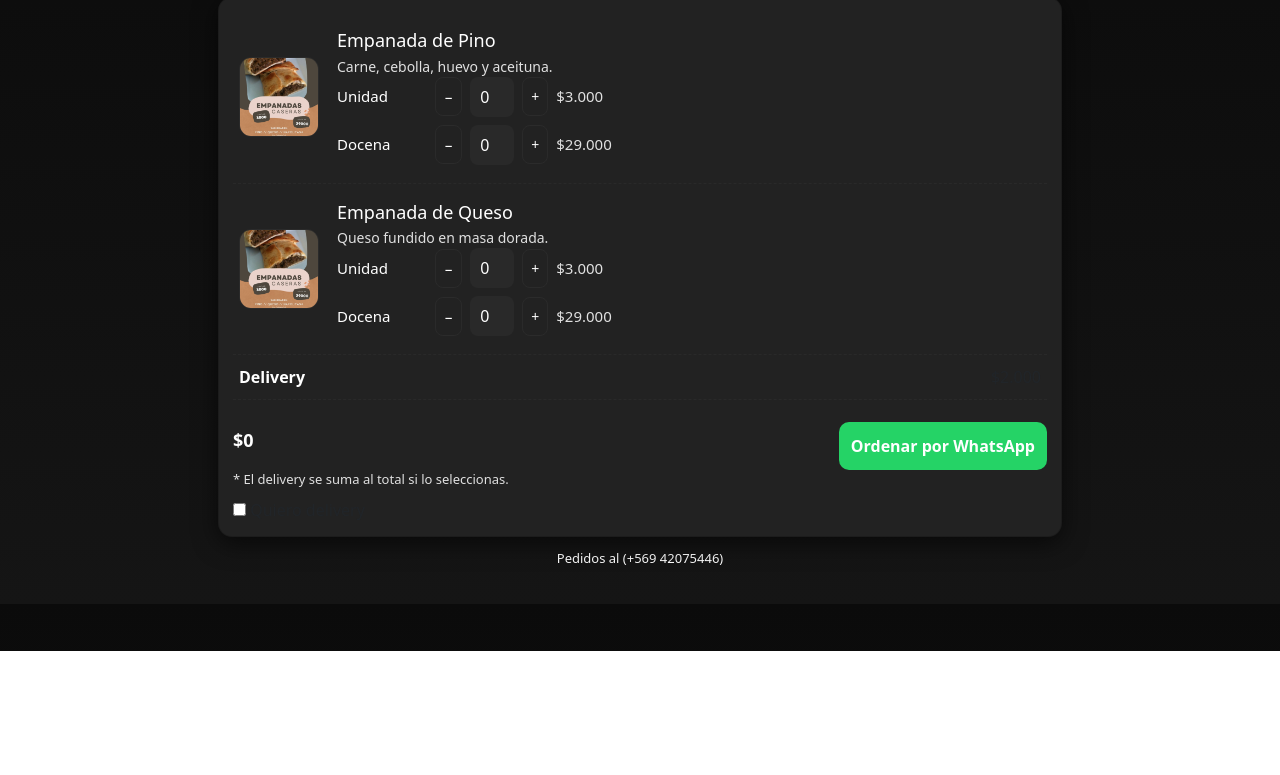
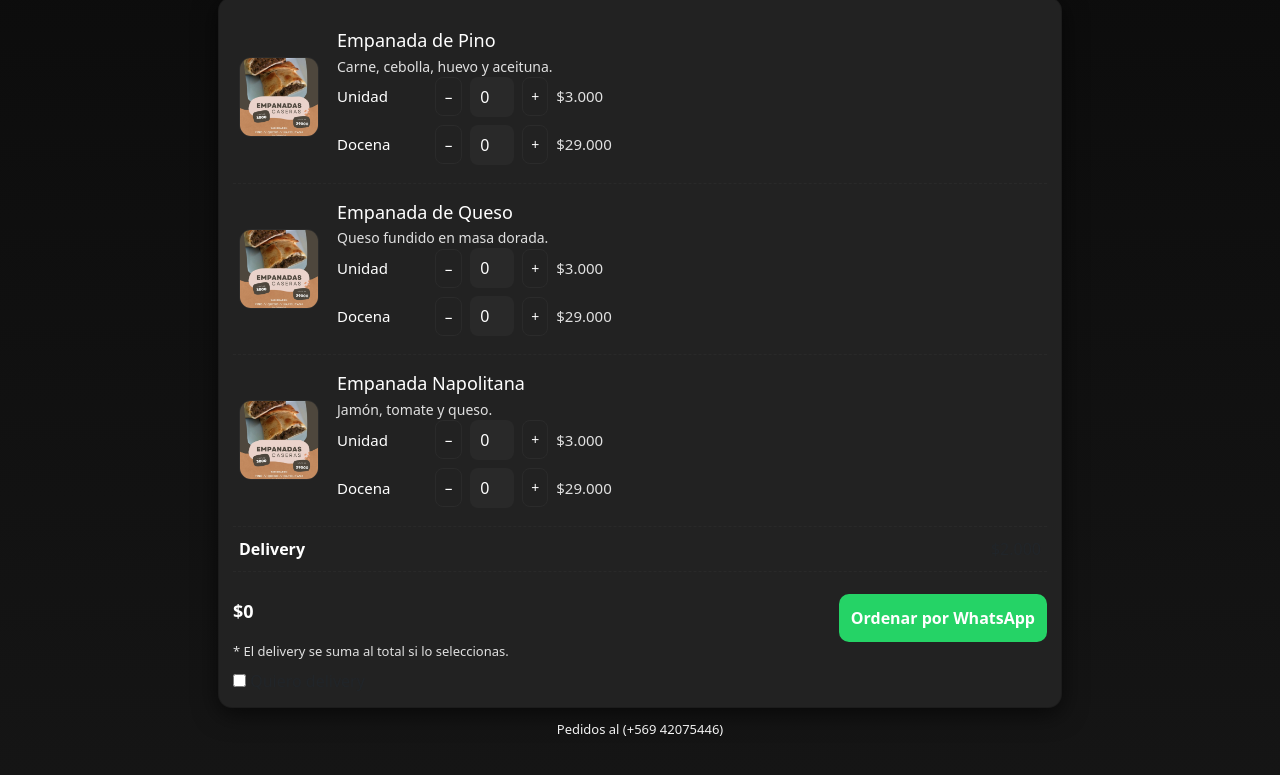
Before and after one commit to SangsterPrime/Empanadas, a plain HTML site: page index.html in a window 1280 px wide. Shown: the part 149-924 px from the top of the page. Before the commit the page ends 800 px from the top, so only its background shows below. Drawn offline with nearby package versions, Linux system fonts and the light colour scheme.

Commit message:
Añade Empanada Napolitana al menú
actualiza precios Añade Empanada Napolitana al menú y actualiza precios

```diff
--- a/index.html
+++ b/index.html
@@ -124,6 +124,37 @@
           </div>
         </div>
       </div>
+
+      <!-- Empanada Napolitana -->
+      <div class="menu-item">
+        <div class="item-thumb">
+          <img src="empanadas_caseras.jpg" alt="Empanada Napolitana">
+        </div>
+        <div class="item-info">
+          <h3>Empanada Napolitana</h3>
+          <p>Jamón, tomate y queso.</p>
+          <div class="options">
+            <div class="option-row">
+              <span class="option-label">Unidad</span>
+              <div class="controls">
+                <button class="icon btn btn-outline-light btn-sm" onclick="changeQty('napolitana',-1)">−</button>
+                <input type="number" min="0" value="0" class="qty" id="qty_napolitana">
+                <button class="icon btn btn-outline-light btn-sm" onclick="changeQty('napolitana',1)">+</button>
+              </div>
+              <span class="option-price">$3.000</span>
+            </div>
+            <div class="option-row">
+              <span class="option-label">Docena</span>
+              <div class="controls">
+                <button class="icon btn btn-outline-light btn-sm" onclick="changeQty('docena_napolitana',-1)">−</button>
+                <input type="number" min="0" value="0" class="qty" id="qty_docena_napolitana">
+                <button class="icon btn btn-outline-light btn-sm" onclick="changeQty('docena_napolitana',1)">+</button>
+              </div>
+              <span class="option-price">$29.000</span>
+            </div>
+          </div>
+        </div>
+      </div>
       <div class="delivery-row">
         <span class="delivery-label">Delivery</span>
         <span class="delivery-price">$2.000</span>
@@ -143,7 +174,7 @@
 
   <script>
     const phone = "56942075446";
-    const prices = { pino: 3000, queso: 3000, docena_pino: 29000, docena_queso: 29000, delivery: 2000 };
+    const prices = { pino: 3000, queso: 3000, napolitana: 3000, docena_pino: 29000, docena_queso: 29000, docena_napolitana: 29000, delivery: 2000 };
     function changeQty(type, delta) {
       const qtyInput = document.getElementById('qty_' + type);
       let val = parseInt(qtyInput.value) || 0;
@@ -156,27 +187,33 @@
     function updateTotal() {
       const qtyPino = parseInt(document.getElementById('qty_pino').value) || 0;
       const qtyQueso = parseInt(document.getElementById('qty_queso').value) || 0;
+      const qtyNapolitana = parseInt(document.getElementById('qty_napolitana').value) || 0;
       const qtyDocenaPino = parseInt(document.getElementById('qty_docena_pino').value) || 0;
       const qtyDocenaQueso = parseInt(document.getElementById('qty_docena_queso').value) || 0;
+      const qtyDocenaNapolitana = parseInt(document.getElementById('qty_docena_napolitana').value) || 0;
       const delivery = document.getElementById('deliveryCheck').checked ? prices.delivery : 0;
-      const total = qtyPino * prices.pino + qtyQueso * prices.queso + qtyDocenaPino * prices.docena_pino + qtyDocenaQueso * prices.docena_queso + delivery;
+      const total = qtyPino * prices.pino + qtyQueso * prices.queso + qtyNapolitana * prices.napolitana + qtyDocenaPino * prices.docena_pino + qtyDocenaQueso * prices.docena_queso + qtyDocenaNapolitana * prices.docena_napolitana + delivery;
       document.getElementById('totalAmount').textContent = formatCurrency(total);
       buildWhatsAppLink(qtyPino, qtyQueso, qtyDocenaPino, qtyDocenaQueso, delivery, total);
     }
     function buildWhatsAppLink(qtyPino, qtyQueso, qtyDocenaPino, qtyDocenaQueso, delivery, total) {
       let msg = "Hola! Quiero pedir:\n";
       if(qtyPino>0) msg += `- ${qtyPino} Empanada(s) de Pino\n`;
+      if(parseInt(document.getElementById('qty_napolitana').value) > 0) msg += `- ${parseInt(document.getElementById('qty_napolitana').value)} Empanada(s) Napolitana\n`;
       if(qtyDocenaPino>0) msg += `- ${qtyDocenaPino} Docena(s) de Pino\n`;
       if(qtyQueso>0) msg += `- ${qtyQueso} Empanada(s) de Queso\n`;
       if(qtyDocenaQueso>0) msg += `- ${qtyDocenaQueso} Docena(s) de Queso\n`;
+      if(parseInt(document.getElementById('qty_docena_napolitana').value) > 0) msg += `- ${parseInt(document.getElementById('qty_docena_napolitana').value)} Docena(s) Napolitana\n`;
       if(delivery>0) msg += `- Con delivery\n`;
       msg += `Total: ${formatCurrency(total)}`;
       document.getElementById('whatsappBtn').href = `https://wa.me/${phone}?text=${encodeURIComponent(msg)}`;
     }
     document.getElementById('qty_pino').addEventListener('change', updateTotal);
     document.getElementById('qty_queso').addEventListener('change', updateTotal);
+    document.getElementById('qty_napolitana').addEventListener('change', updateTotal);
     document.getElementById('qty_docena_pino').addEventListener('change', updateTotal);
     document.getElementById('qty_docena_queso').addEventListener('change', updateTotal);
+    document.getElementById('qty_docena_napolitana').addEventListener('change', updateTotal);
     document.getElementById('deliveryCheck').addEventListener('change', updateTotal);
     updateTotal();
   </script>
```
